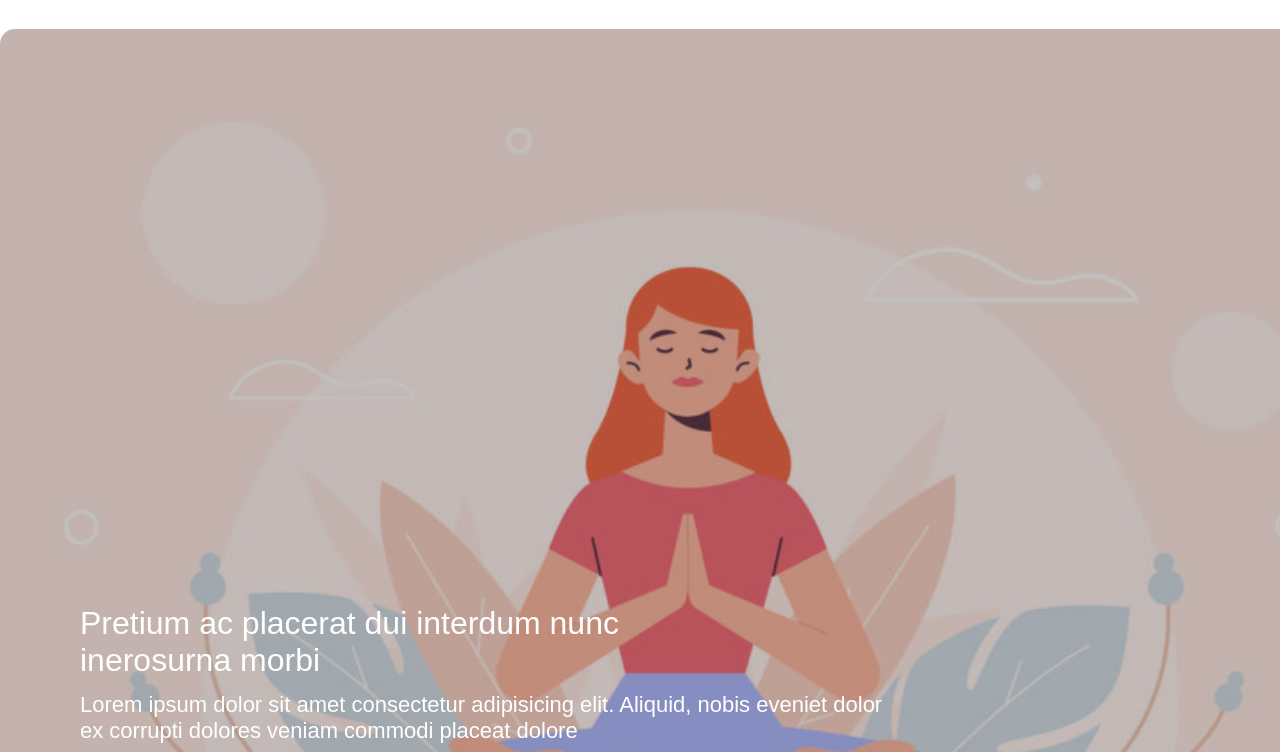
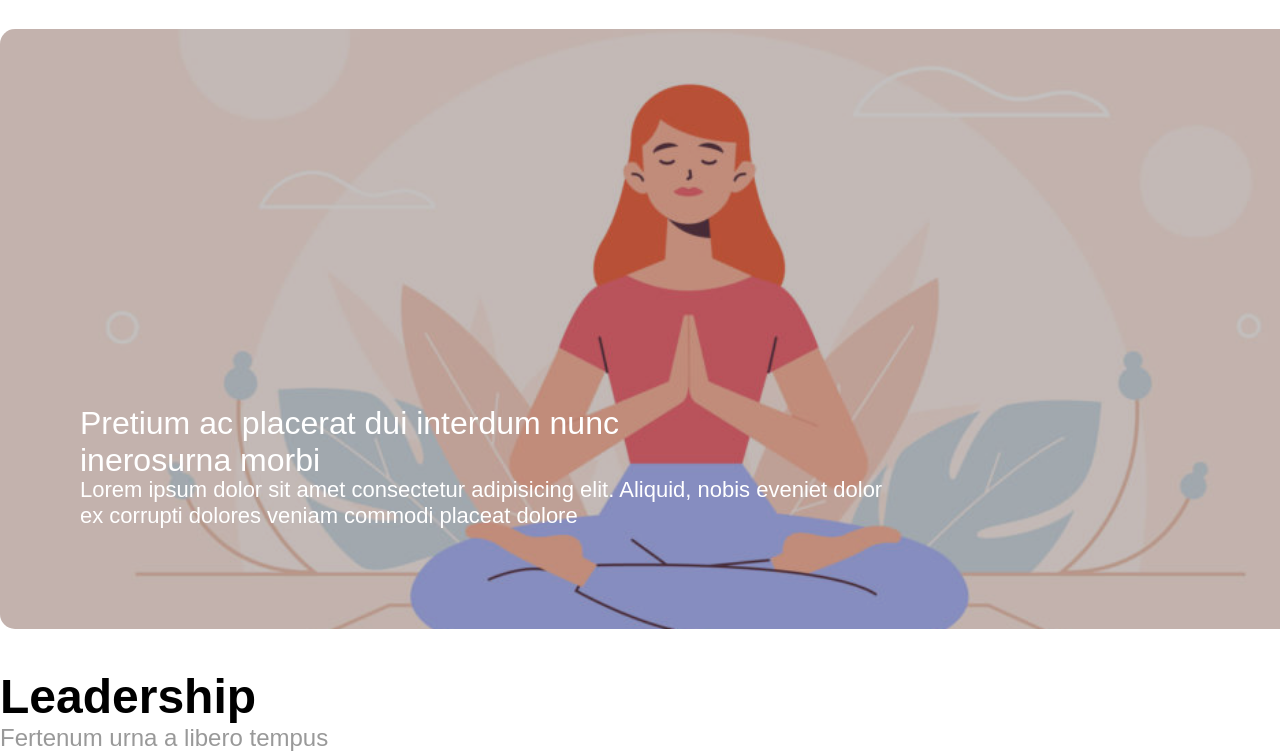
Before and after one commit to DavideVin01/htmlcss-wp, a plain HTML site: page index.html in a window 1280 px wide. Shown: the part 200-952 px from the top of the page. Drawn offline with Linux system fonts and the light colour scheme.

Commit message:
adds h2 title

```diff
--- a/index.html
+++ b/index.html
@@ -49,10 +49,17 @@
         </header>
 
         <!-- Main -->
-        <main class="clearfix">
-            <div class="main-container box-blue margin-10-y">
-                <div class="main-header box-light-blue"></div>
-                <div class="main-sidebar float-left box-light-blue"></div>
+        <div class="main-container margin-10-y">
+                <main class="clearfix">
+                <div class="main-header">
+                    <h2 class="main-header-title">
+                        Leadership
+                    </h2>
+                    <span class="main-header-subtitle">Fertenum urna a libero tempus</span>
+                </div>
+                <div class="main-sidebar float-left box-light-blue">
+
+                </div>
                 <div class="main-center float-left box-light-blue"></div>
                 <div class="main-sidebar float-left box-light-blue"></div>
             </div>
--- a/style.css
+++ b/style.css
@@ -3,6 +3,12 @@
     padding: 0;
     margin: 0;
     box-sizing: border-box;
+}
+
+.clearfix::after{
+    clear: both;
+    display: table;
+    content: '';
 }
 
 /* Utilities */
@@ -12,11 +18,6 @@
     margin: 20px auto 0 auto;
 }
 
-.clearfix::after{
-    clear: both;
-    display: table;
-    content: '';
-}
 
 .margin-50-y{
     margin-bottom: 50px;
@@ -87,7 +88,7 @@ li {
 
 .banner-container{
     width: 1400px;
-    height: 800px;
+    height: 600px;
     position: relative;
     overflow: hidden;
 }
@@ -99,7 +100,7 @@ li {
     background-repeat: no-repeat;
     border-radius: 15px;
     width: 1400px;
-    height: 1000px;
+    height: 100%;
     position: relative;
 }
 
@@ -107,7 +108,7 @@ li {
     border-radius: 15px;
     background-color: rgba(59, 46, 46, 0.3);
     width: 1400px;
-    height: 800px;
+    height: 100%;
     position: absolute;
     top: 0;
     left: 0;
@@ -128,7 +129,7 @@ li {
     color: white;
     font-family: sans-serif;
     font-size: 22px;
-    bottom: 85px;
+    bottom: 100px;
     left: 80px;
 }
 
@@ -142,12 +143,29 @@ li {
     width: 100%;
     height: 120px;
     margin-bottom: 20px;
+    padding: 10px 0;
 }
+
+.main-header .main-header-title{
+    font-size: 48px;
+    font-family: sans-serif;
+    font-weight: 800;
+}
+
+.main-header .main-header-subtitle{
+    font-size: 24px;
+    font-family: sans-serif;
+    color: #999999;
+}
+
+/* Main - Sidebar left */
 
 .main-sidebar{
     width: 25%;
     height: 540px;
 }
+
+/* Main - Center */
 
 .main-center{
     width: calc(50% - 40px);
@@ -155,6 +173,8 @@ li {
     margin: 0 20px;
 }
 
+/* Main - Sidebar center */
+
 /* Footer */
 
 .footer-container{
```
